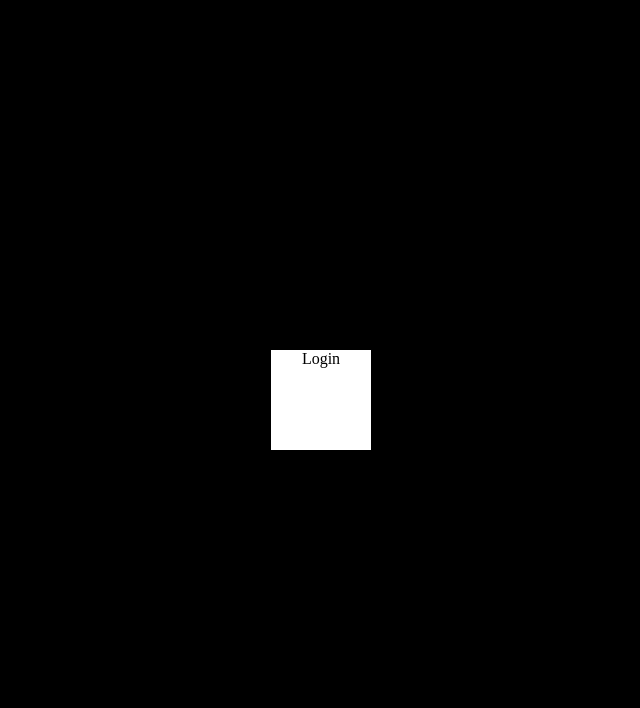
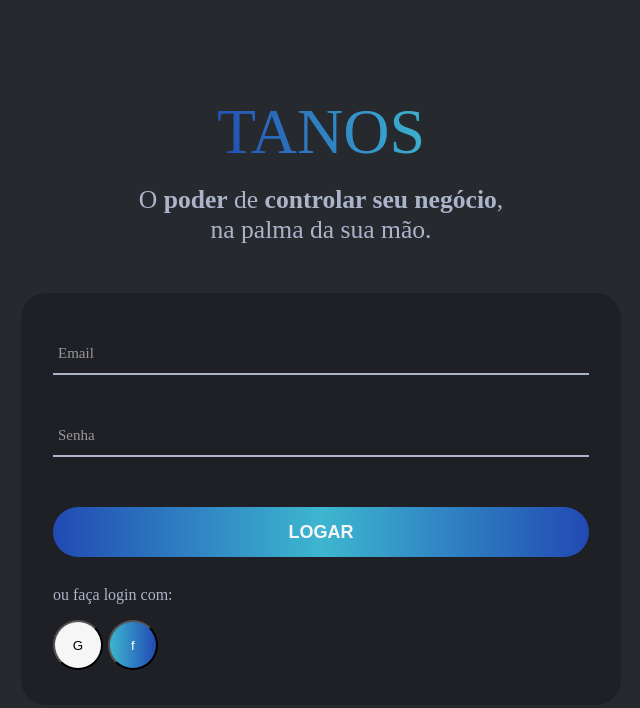
Before and after one commit to NycoleRibeiro/TANOS, a React (Vite) app: page / in a window 1280 px wide. Shown: the top 708 px of the page, without its empty margins (319-959 px from the left). Built offline with nearby package versions, Linux system fonts and the light colour scheme.

Commit message:
feat: Create Login Page

```diff
--- a/src/App.sass
+++ /dev/null
@@ -1,14 +0,0 @@
-.App
-  display: flex
-  align-items: center
-  justify-content: center
-  width: 100vw
-  height: 100vh
-
-.container
-  display: flex
-  flex-direction: column
-  align-items: center
-  width: 100px
-  height: 100px
-  background-color: #fff
--- a/src/App.tsx
+++ b/src/App.tsx
@@ -1,15 +1,10 @@
-import { useState } from 'react'
-import reactLogo from './assets/react.svg'
-import './App.sass'
+import { LoginPage } from './screens/LoginPage'
 
 function App() {
-  const [count, setCount] = useState(0)
 
   return (
     <div className="App">
-      <div className="container">
-        Login
-      </div>
+      <LoginPage/>
     </div>
   )
 }
--- a/src/main.sass
+++ b/src/main.sass
@@ -1,7 +1,12 @@
+@use './variables'
+
 *
   padding: 0
   margin: 0
   box-sizing: border-box
 
 body
-  background-color: #000
+  background-color: variables.$PrimaryColor
+  font-family: 'Bw Modelica'
+  font-style: normal
+  font-weight: 500
--- /dev/null
+++ b/src/mixins.sass
@@ -0,0 +1,13 @@
+@use './variables'
+
+@mixin logo
+    font-family: 'Righteous'
+    font-style: normal
+    font-weight: 400
+
+    /* BlueGradient */
+    background: variables.$BlueGradient
+    -webkit-background-clip: text
+    -webkit-text-fill-color: transparent
+    background-clip: text
+    text-fill-color: transparent
--- /dev/null
+++ b/src/screens/LoginPage/index.tsx
@@ -0,0 +1,64 @@
+import { useState } from 'react';
+import './styles.sass'
+
+export const LoginPage = () => {
+
+  const [email, setEmail] = useState('');
+  const [password, setPassword] = useState('');
+
+  const [emailError, setEmailError] = useState(false);
+  const [passwordError, setPasswordError] = useState(false);
+
+  return (
+    <div className="container">
+      <h1 className="logo">TANOS</h1>
+      <p className="slogan">
+        O <span>poder</span> de <span>controlar seu negócio</span>,
+        <br/>
+        na palma da sua mão.
+        </p>
+      <form className="form">
+        <div className="wrap-input">
+          <input
+          className={email !== "" ? "input has-val" : "input"}
+          type="email"
+          value={email}
+          onChange={e => setEmail(e.target.value)}
+          //onBlur={validateEmail}
+          />
+          <span className="focus-input" data-placeholder="Email" />
+        </div>
+        {emailError && <p className="error">Por favor, digite um email válido.</p>}
+
+        <div className="wrap-input">
+          <input
+          className={password !== "" ? "input has-val" : "input"}
+          type="password"
+          value={password}
+          onChange={e => setPassword(e.target.value)}
+          //onBlur={validatePassword}
+          />
+          <span className="focus-input" data-placeholder="Senha" />
+        </div>
+        {passwordError && <p className="error">Sua senha deve conter pelo menos 6 dígitos, uma letra e um número.</p>}
+
+        <div className="container-login-form-btn">
+          <button
+          className="login-form-btn"
+          type="button"
+          disabled={email === "" || password === ""}
+          //onClick={handleLogin}
+          >
+            Logar
+          </button>
+        </div>
+
+        <p className="loginWithText">ou faça login com:</p>
+        <div className="loginWith">
+          <button className="loginWithGoogle">G</button>
+          <button className="loginWithFacebook">f</button>
+        </div>
+      </form>
+    </div>
+  )
+}
--- /dev/null
+++ b/src/screens/LoginPage/styles.sass
@@ -0,0 +1,186 @@
+@use '../../variables'
+@use '../../mixins'
+
+.container
+    display: flex
+    flex-direction: column
+    align-items: center
+    justify-content: center
+    width: 100vw
+    height: 100vh
+
+.logo
+    @include mixins.logo
+    font-size: clamp(4rem, 2vw, 4.5rem)
+    //text-shadow: 2px 4px 5px rgba(0, 0, 0, 0.55)
+
+.slogan
+    font-family: 'Bw Modelica'
+    font-weight: 500
+    font-size: clamp(1.2rem, 2vw, 2rem)
+    //line-height: 40px
+    text-align: center
+    color: variables.$SecondaryTextColor
+    margin-top: 1rem
+
+    span
+        font-weight: 700
+
+.form
+    display: flex
+    flex-direction: column
+    width: clamp(100px, 90%, 600px)
+    margin-top: 3rem
+    padding: 0 2rem
+    border-radius: 25px
+    background-color: variables.$SecondaryColor
+
+.wrap-input
+  width: 100%
+  position: relative
+  border-bottom: 2px solid variables.$SecondaryTextColor
+  margin-top: 35px
+
+.input
+  font-size: 20px
+  color: #fff
+  line-height: 1.2
+  border: none
+  display: block
+
+  width: 100%
+  height: 45px
+  padding: 0 5px
+  background: transparent
+
+.focus-input
+  position: absolute
+  display: block
+  width: 100%
+  height: 100%
+  top: 0
+  left: 0
+
+  pointer-events: none
+  color: variables.$SecondaryTextColor
+
+.focus-input::before
+  content: ""
+  display: block
+  position: absolute
+
+  width: 0
+  height: 2px
+  bottom: -2px
+  left: 0
+
+  -webkit-transition: all 0.4s
+  -o-transition: all 0.4s
+  -moz-transition: all 0.4s
+
+  background: -webkit-linear-gradient(to left, #214AB3, #3DB6D0, #214AB3)
+  background: -o-linear-gradient(to left, #214AB3, #3DB6D0, #214AB3)
+  background: -moz-linear-gradient(to left, #214AB3, #3DB6D0, #214AB3)
+  background: linear-gradient(to left, #214AB3, #3DB6D0, #214AB3)
+
+.focus-input::after
+  font-size: 15px
+  color: #999999
+  line-height: 1.2
+
+  content: attr(data-placeholder)
+
+  display: block
+  position: absolute
+  width: 100%
+  top: 16px
+  left: 0px
+  padding-left: 5px
+
+  -webkit-transition: all 0.4s
+  -o-transition: all 0.4s
+  -moz-transition: all 0.4s
+
+.input:focus
+  outline: none
+
+.input:focus + .focus-input::after
+  top: -15px
+
+.input:focus + .focus-input::before
+  width: 100%
+
+.has-val + .focus-input::after
+  top: -15px
+
+.has-val + .focus-input::before
+  width: 100%
+
+.error
+  color: #ff0000
+  font-size: 12px
+  font-weight: 500
+  margin-top: 5px
+  margin-bottom: 10px
+
+.container-login-form-btn
+  display: flex
+  flex-wrap: wrap
+  justify-content: center
+  padding-bottom: 13px
+  margin-top: 50px
+
+.login-form-btn
+  display: flex
+  justify-content: center
+  align-items: center
+  width: 100%
+  height: 50px
+
+  border: none
+  border-radius: 25px
+  color: variables.$PrimaryTextColor
+
+  font-size: 18px
+  font-weight: 700
+  text-transform: uppercase
+
+  background: -webkit-linear-gradient(to left, #214AB3, #3DB6D0, #214AB3)
+  background: -o-linear-gradient(to left, #214AB3, #3DB6D0, #214AB3)
+  background: -moz-linear-gradient(to left, #214AB3, #3DB6D0, #214AB3)
+  background: linear-gradient(to left, #214AB3, #3DB6D0, #214AB3)
+
+.login-form-btn:hover
+  cursor: pointer
+
+  background: -webkit-linear-gradient(to left, #3DB6D0, #214AB3, #3DB6D0)
+  background: -o-linear-gradient(to left, #3DB6D0, #214AB3, #3DB6D0)
+  background: -moz-linear-gradient(to left, #3DB6D0, #214AB3, #3DB6D0)
+  background: linear-gradient(to left, #3DB6D0, #214AB3, #3DB6D0)
+
+.loginWithText
+    color: variables.$SecondaryTextColor
+    margin-top: 1rem
+
+.loginWith
+    display: flex
+    margin-top: 1rem
+    gap: 0.3rem
+    margin-bottom: 35px
+
+.loginWithGoogle
+    width: 50px
+    height: 50px
+    border-radius: 50%
+    color: #000
+    background: variables.$PrimaryTextColor
+
+.loginWithFacebook
+    width: 50px
+    height: 50px
+    border-radius: 50%
+    color: #fff
+    background: -webkit-linear-gradient(to left, #214AB3, #3DB6D0)
+    background: -o-linear-gradient(to left, #214AB3, #3DB6D0)
+    background: -moz-linear-gradient(to left, #214AB3, #3DB6D0)
+    background: linear-gradient(to left, #214AB3, #3DB6D0)
--- a/src/variables.sass
+++ b/src/variables.sass
@@ -8,4 +8,4 @@ $PrimaryTextColor: #F6F6F6
 $SecondaryTextColor: #ABB4CA
 $DisabledTextColor: #8C93A9
 
-$BlueGradient: linear-gradient(to left, #214AB2, #3DB6D0)
+$BlueGradient: linear-gradient(75.93deg, #214AB3 0%, #3DB6D0 100%)
```
